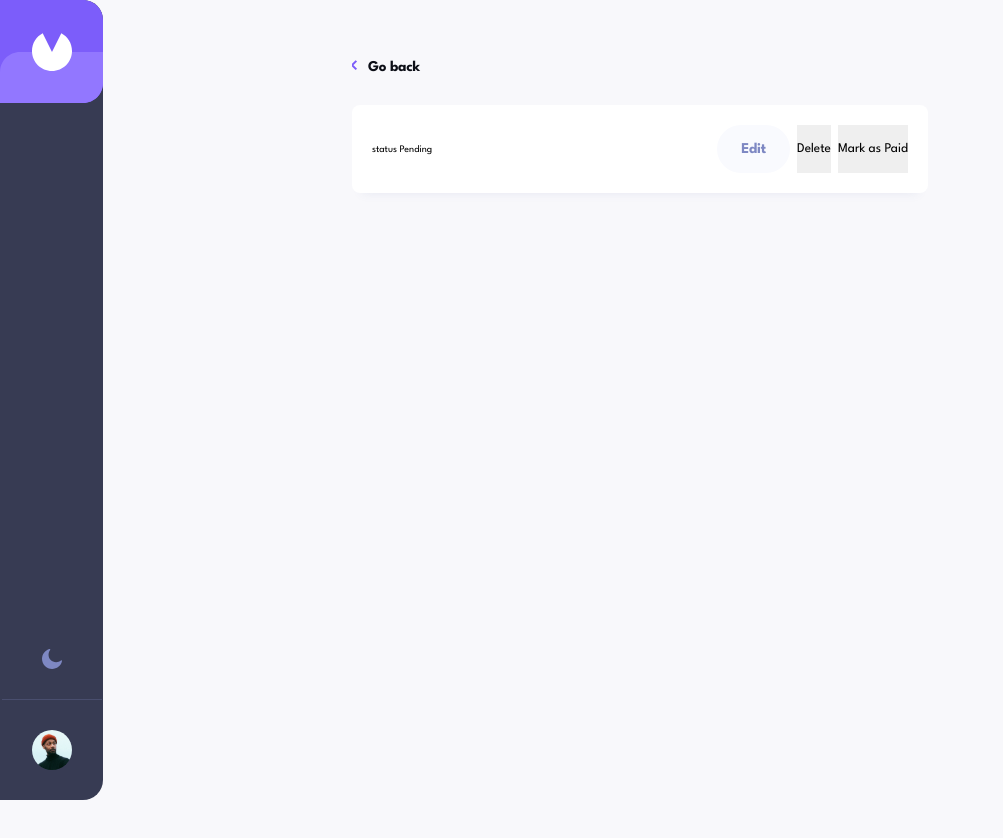
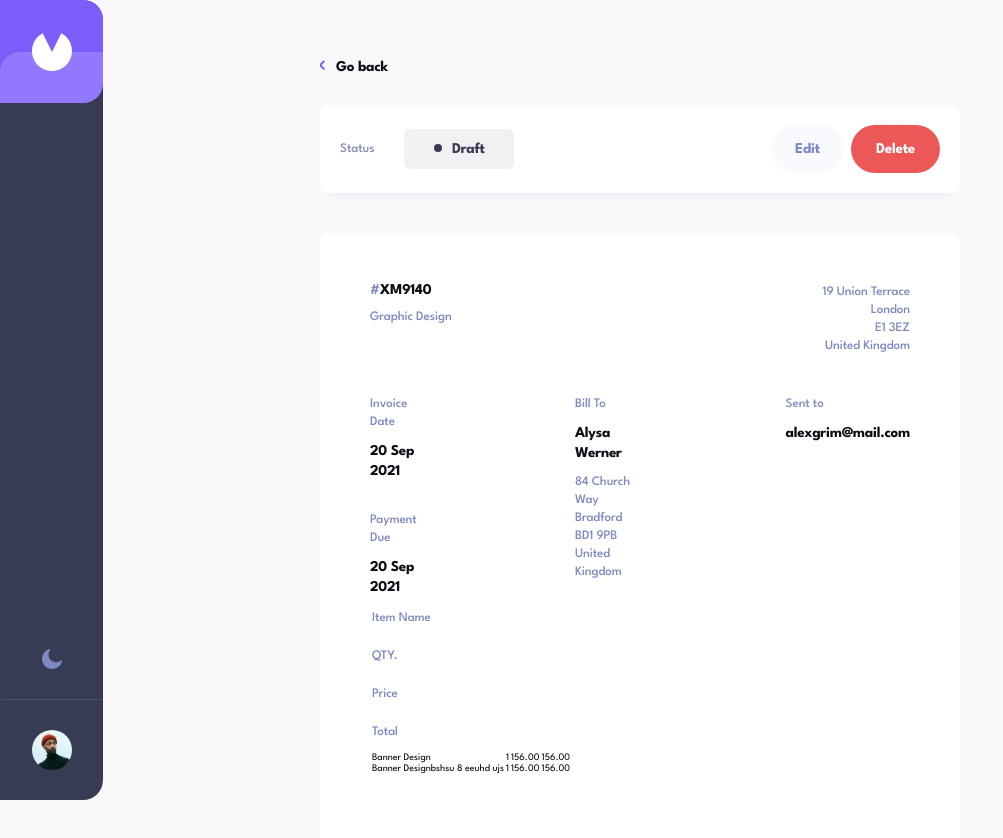
Before and after one commit to 4002-Nonye/Invoice-app, a React (Vite) app: page /invoice/XM9140 in a window 1280 px wide. Shown: the top 838 px of the page, without its empty margins (0-1003 px from the left). Before the commit the page ends 800 px from the top, so only its background shows below. Built offline with nearby package versions, Linux system fonts and the light colour scheme.

Commit message:
Style invoice detail page

```diff
--- a/src/components/Button/Button.module.css
+++ b/src/components/Button/Button.module.css
@@ -4,7 +4,7 @@
   outline: none;
   border: none;
   cursor: pointer;
-
+  transition: 500ms;
 }
 
 .add {
@@ -20,7 +20,7 @@
   background: var(--color-white-1);
   height: 4.8rem;
   width: 100%;
-  transition: 500ms;
+
 }
 .add:hover {
   background: var(--color-paleblue--1);
@@ -33,7 +33,7 @@
 .draft {
   background: var(--color-darkblue--4);
   color: var(--color-grey--1);
-  transition: 500ms;
+
 }
 .draft:hover {
   background: var(--color-dark--1);
@@ -46,7 +46,9 @@
   height: 4.8rem;
   background: var(--color-white-1);
 }
-.edit {
+.edit,
+.delete,
+.paid {
   border-radius: 2.4rem;
   font-size: 1.5rem;
   font-style: normal;
@@ -59,5 +61,26 @@
 .edit {
   background: var(--color-white-1);
   color: var(--color-softblue--1);
-  width:7.3rem ;
+  width: 7.3rem;
 }
+.edit:hover{
+  background: var(--color-softblue--1);
+  color: var(--color-white-0);
+}
+
+.delete {
+  color: var(--color-white-0);
+  background: var(--color-softred--1);
+  width: 8.9rem;
+}
+.delete:hover{
+  background: var(--color-softred--2);
+}
+.paid {
+  color: var(--color-white-0);
+  background: var(--color-lightblue--1);
+  width: 13.1rem;
+}
+.paid:hover{
+  background:var( --color-lightblue--2) ;
+}
--- a/src/components/InvoiceCard/InvoiceCard.jsx
+++ b/src/components/InvoiceCard/InvoiceCard.jsx
@@ -8,8 +8,9 @@ function InvoiceCard({ invoice }) {
     <>
       <div className={styles.invoiceItem}>
         <div className={styles.left}>
-          <p className={styles.id}>
-            <span className={styles.hash}> #</span>{invoice.id}
+          <p className={`id`}>
+            <span className={`hash`}> #</span>
+            {invoice.id}
           </p>
           <p className={styles.dueDate}>
             Due <span className={styles.date}>{invoice.dueDate}</span>
@@ -23,13 +24,13 @@ function InvoiceCard({ invoice }) {
             <span
               className={`${
                 invoice.status === 'pending'
-                  ? styles.pending
+                  ? 'pending'
                   : invoice.status === 'draft'
-                  ? styles.draft
+                  ? 'draft'
                   : invoice.status === 'paid'
-                  ? styles.paid
+                  ? 'paid'
                   : ''
-              } ${styles.defaultStatus}`}
+              } ${'defaultStatus'}`}
             >
               {invoice.status}
             </span>
--- a/src/components/InvoiceDetail/InvoiceDetail.jsx
+++ b/src/components/InvoiceDetail/InvoiceDetail.jsx
@@ -2,6 +2,37 @@ import React from 'react';
 import styles from './InvoiceDetail.module.css';
 import arrowLeft from '../../assets/arrow-left.svg';
 import Button from '../Button/Button';
+import { v4 as uuidv4 } from 'uuid';
+const invoice = {
+  id: 'XM9140',
+  senderAddress: `19 Union Terrace`,
+  senderPostCode: 'E1 3EZ',
+  senderCity: 'London',
+  senderCountry: 'United Kingdom',
+  dueDate: '20 Sep 2021',
+  name: 'Alysa Werner',
+  status: 'draft',
+  amount: '4,032.33',
+  description: 'Graphic Design',
+  invoiceDate: '21 Aug 2021',
+  paymentDue: '20 Sep 2021',
+  client: 'Alex Grim',
+  clientAddress: `84 Church Way`,
+  clientPostCode: ' BD1 9PB',
+  clientCity: 'Bradford',
+  clientCountry: 'United Kingdom',
+  clientEmail: 'alexgrim@mail.com',
+  itemList: [
+    { id: uuidv4(), name: 'Banner Design', qty: 1, price: 156.0, total: 156.0 },
+    {
+      id: uuidv4(),
+      name: 'Banner Designbshsu 8 eeuhd ujs',
+      qty: 1,
+      price: 156.0,
+      total: 156.0,
+    },
+  ],
+};
 function InvoiceDetail() {
   return (
     <div className={styles.invoiceDetail}>
@@ -14,19 +45,106 @@ function InvoiceDetail() {
 
       <div className={styles.head}>
         <div className={styles.status}>
-          status <span>Pending</span>
+          <span> status</span>
+          <span
+            className={`${
+              invoice.status === 'pending'
+                ? 'pending'
+                : invoice.status === 'draft'
+                ? 'draft'
+                : invoice.status === 'paid'
+                ? 'paid'
+                : ''
+            } ${'defaultStatus'}`}
+          >
+            {invoice.status}
+          </span>
         </div>
 
         <div className={styles.cta}>
+          {invoice.status !== 'paid' && (
             <Button type="button" variant="edit">
               Edit
             </Button>
+          )}
           <Button type="button" variant="delete">
             Delete
           </Button>{' '}
+          {invoice.status !== 'paid' && invoice.status !== 'draft' && (
             <Button type="button" variant="paid">
               Mark as Paid
             </Button>
+          )}
+        </div>
+      </div>
+      <div>
+        <div className={styles.invoiceInfoWrapper}>
+          <div className={styles.topInfo}>
+            <p className={` id`}>
+              <span className={` hash`}> #</span>
+              {invoice.id}
+              <span className={styles.description}>{invoice.description}</span>
+            </p>
+            <div className={`${styles.address} ${styles.senderAddress}`}>
+              <span>{invoice.senderAddress}</span>
+              <span>{invoice.senderCity}</span>
+              <span>{invoice.senderPostCode}</span>
+              <span>{invoice.senderCountry}</span>
+            </div>
+          </div>
+
+          <div className={styles.midInfo}>
+            <div className={styles.column}>
+              <div className={styles.dateWrapper}>
+                <p className={`${styles.headText}`}>Invoice Date</p>
+                <p className={styles.dateNameEmail}>{invoice.dueDate}</p>
+              </div>
+              <div className={styles.paymentDue}>
+                <p className={`${styles.headText}`}>Payment Due</p>
+                <p className={styles.dateNameEmail}>20 Sep 2021 </p>
+              </div>
+            </div>
+
+            <div className={styles.dateWrapper}>
+              <p className={`${styles.headText}`}>Bill To</p>
+              <p className={`${styles.dateNameEmail} ${styles.name}`}>
+                {invoice.name}
+              </p>
+              <div
+                className={`${styles.address} ${styles.clientAddress} ${styles.text}`}
+              >
+                <span>{invoice.clientAddress}</span>
+                <span>{invoice.clientCity}</span>
+                <span>{invoice.clientPostCode}</span>
+                <span>{invoice.clientCountry}</span>
+              </div>
+            </div>
+
+            <div>
+              <p className={`${styles.headText}`}>Sent to</p>
+              <p className={styles.dateNameEmail}>{invoice.clientEmail}</p>
+            </div>
+          </div>
+
+          <table className={styles.itemWrapper}>
+            <thead className={styles.fields}>
+              <tr className={`${styles.headText}`}>Item Name</tr>
+              <tr className={`${styles.headText}`}>QTY.</tr>
+              <tr className={`${styles.headText}`}>Price</tr>
+              <tr className={`${styles.headText}`}>Total</tr>
+            </thead>
+
+            <tbody>
+              {invoice.itemList.map((item) => (
+                <tr key={item.id} className={styles.fieldValues}>
+                  <td>{item.name}</td>
+                  <td>{item.qty}</td>
+                  <td>{item.price.toFixed(2)}</td>
+                  <td>{item.total.toFixed(2)}</td>
+                </tr>
+              ))}
+            </tbody>
+          </table>
         </div>
       </div>
     </div>
--- a/src/components/InvoiceDetail/InvoiceDetail.module.css
+++ b/src/components/InvoiceDetail/InvoiceDetail.module.css
@@ -1,9 +1,9 @@
 .invoiceDetail {
-  width: 45%;
+  width: 50%;
 }
 .btnBack {
   color: var(--color-dark--1);
-   font-size: 1.5rem;
+  font-size: 1.5rem;
   font-weight: 700;
   line-height: 1.5rem;
   letter-spacing: -0.025rem;
@@ -17,14 +17,89 @@
   display: flex;
   align-items: center;
   justify-content: space-between;
-  border-radius: .8rem;
+  border-radius: 0.8rem;
   background: var(--color-white-0);
   box-shadow: 0 1rem 1rem -1rem rgba(72, 84, 159, 0.1);
   height: 8.8rem;
   padding: 0 2rem;
   margin-top: 3rem;
 }
+.status {
+  color: var(--color-softblue--2);
+  font-size: 1.3rem;
+  font-style: normal;
+  font-weight: 500;
+  line-height: 1.5rem;
+  letter-spacing: -0.01rem;
+  text-transform: capitalize;
+  display: inline-flex;
+  align-items: center;
+  gap: 3rem;
+}
 .cta {
   display: flex;
   gap: 0.7rem;
 }
+.invoiceInfoWrapper {
+  border-radius: 0.8rem;
+  background: var(--color-white-0);
+  box-shadow: 0 10rem 10rem -10rem rgba(72, 84, 159, 0.1);
+  padding: 5rem;
+  margin-top: 4rem;
+  height: 63rem;
+}
+
+.topInfo {
+  display: flex;
+  justify-content: space-between;
+}
+
+.description {
+  display: block;
+  margin-top: 1rem;
+}
+.senderAddress {
+  text-align: right;
+}
+.address,
+.description,
+.headText {
+  display: flex;
+  flex-direction: column;
+  color: var(--color-softblue--1);
+  font-size: 1.3rem;
+  font-weight: 500;
+  line-height: 1.8rem;
+  letter-spacing: -0.01rem;
+}
+.midInfo {
+  display: flex;
+  margin-top: 3rem;
+  gap: 15rem;
+}
+.column {
+  display: flex;
+  flex-direction: column;
+  gap: 2rem;
+  align-items: center;
+}
+.clientAddress {
+  text-align: left;
+}
+
+.headText {
+  padding: 1rem 0;
+}
+
+.dateNameEmail {
+  color: var(--08, #0c0e16);
+  font-family: League Spartan;
+  font-size: 15px;
+  font-style: normal;
+  font-weight: 700;
+  line-height: 20px; /* 133.333% */
+  letter-spacing: -0.25px;
+}
+.name {
+  margin-bottom: 1rem;
+}
--- a/src/contexts/InvoiceContext.jsx
+++ b/src/contexts/InvoiceContext.jsx
@@ -6,10 +6,10 @@ const initialState = {
   invoices: [
     {
       id: 'XM9140',
-      senderAddress: `19 Union Terrace
-      London
-      E1 3EZ
-      United Kingdom`,
+      senderAddress: `19 Union Terrace`,
+      senderPostCode: 'E1 3EZ',
+      senderCity: 'London',
+      senderCountry: 'United Kingdom',
       dueDate: '20 Sep 2021',
       name: 'Alysa Werner',
       status: 'draft',
@@ -18,20 +18,19 @@ const initialState = {
       invoiceDate: '21 Aug 2021',
       paymentDue: '20 Sep 2021',
       client: 'Alex Grim',
-      clientAddress: `84 Church Way
-      Bradford
-      BD1 9PB
-      United Kingdom`,
+      clientAddress: `84 Church Way`,
+      clientPostCode: ' BD1 9PB',
+      clientCity: 'Bradford',
+      clientCountry: 'United Kingdom',
       clientEmail: 'alexgrim@mail.com',
       itemList: [{ id: uuidv4(), name: '', qty: '', price: '', total: 0 }],
     },
-
     {
       id: 'XM9140',
-      senderAddress: `19 Union Terrace
-      London
-      E1 3EZ
-      United Kingdom`,
+      senderAddress: `19 Union Terrace`,
+      senderPostCode: 'E1 3EZ',
+      senderCity: 'London',
+      senderCountry: 'United Kingdom',
       dueDate: '20 Sep 2021',
       name: 'Alysa Werner',
       status: 'paid',
@@ -40,39 +39,18 @@ const initialState = {
       invoiceDate: '21 Aug 2021',
       paymentDue: '20 Sep 2021',
       client: 'Alex Grim',
-      clientAddress: `84 Church Way
-      Bradford
-      BD1 9PB
-      United Kingdom`,
+      clientAddress: `84 Church Way`,
+      clientPostCode: ' BD1 9PB',
+      clientCity: 'Bradford',
+      clientCountry: 'United Kingdom',
       clientEmail: 'alexgrim@mail.com',
       itemList: [{ id: uuidv4(), name: '', qty: '', price: '', total: 0 }],
-    },
-    {
+    }, {
       id: 'XM9140',
-      senderAddress: `19 Union Terrace
-      London
-      E1 3EZ
-      United Kingdom`,
-      dueDate: '20 Sep 2021',
-      name: 'Alysa Werner',
-      status: 'draft',
-      amount: '4,032.33',
-      description: 'Graphic Design',
-      invoiceDate: '21 Aug 2021',
-      paymentDue: '20 Sep 2021',
-      client: 'Alex Grim',
-      clientAddress: `84 Church Way
-      Bradford
-      BD1 9PB
-      United Kingdom`,
-      clientEmail: 'alexgrim@mail.com',
-      itemList: [{ id: uuidv4(), name: '', qty: '', price: '', total: 0 }],
-    },  {
-      id: 'XM9140',
-      senderAddress: `19 Union Terrace
-      London
-      E1 3EZ
-      United Kingdom`,
+      senderAddress: `19 Union Terrace`,
+      senderPostCode: 'E1 3EZ',
+      senderCity: 'London',
+      senderCountry: 'United Kingdom',
       dueDate: '20 Sep 2021',
       name: 'Alysa Werner',
       status: 'pending',
@@ -81,13 +59,14 @@ const initialState = {
       invoiceDate: '21 Aug 2021',
       paymentDue: '20 Sep 2021',
       client: 'Alex Grim',
-      clientAddress: `84 Church Way
-      Bradford
-      BD1 9PB
-      United Kingdom`,
+      clientAddress: `84 Church Way`,
+      clientPostCode: ' BD1 9PB',
+      clientCity: 'Bradford',
+      clientCountry: 'United Kingdom',
       clientEmail: 'alexgrim@mail.com',
       itemList: [{ id: uuidv4(), name: '', qty: '', price: '', total: 0 }],
     },
+
   ],
 };
 
--- a/src/index.css
+++ b/src/index.css
@@ -56,6 +56,71 @@ input[type='number'] {
 .form::-webkit-scrollbar {
   display: none;
 }
+.id {
+  color: var(--color-dark--1);
+  font-size: 1.5rem;
+  font-weight: 700;
+  line-height: 1.5rem;
+  letter-spacing: -0.025rem;
+  font-weight: 700;
+}
+.hash {
+  color: var(--color-softblue--1);
+}
+
+/* BTNS */
+.defaultStatus {
+  font-weight: 700;
+  line-height: 1.5rem;
+  letter-spacing: -0.025rem;
+  border-radius: 0.6rem;
+  gap: 1rem;
+  display: flex;
+  align-items: center;
+  justify-content: center;
+  height: 4rem;
+  padding: 0 2rem;
+  width: 11rem;
+  text-transform: capitalize;
+  font-size: 1.5rem;
+}
+
+.draft::before,
+.paid::before,
+.pending::before {
+  content: ' ';
+  display: inline-block;
+  height: 0.8rem;
+  width: 0.8rem;
+  border-radius: 50%;
+  margin-top: -.2rem;
+
+}
+.pending::before {
+  background-color: var(--color-orange);
+}
+.draft::before {
+  background-color: var(--color-darkblue--4);
+}
+.paid::before {
+  background-color: var(--color-green);
+}
+.arrow {
+  cursor: pointer;
+}
+.pending {
+  color: var(--color-orange);
+  background-color: rgba(255, 145, 0, 0.07);
+}
+.draft {
+  color: var(--color-darkblue--4);
+  background-color: rgba(55, 59, 83, 0.07);
+}
+.paid {
+  color: var(--color-green);
+  background-color: rgb(51, 214, 159, 0.07);
+}
+
 .react-datepicker {
   width: 24rem;
   height: 26rem;
```
Also changed, not shown: src/components/InvoiceCard/InvoiceCard.module.css (+1 -63 lines). Lines whose indentation alone changed are shown as unchanged.
